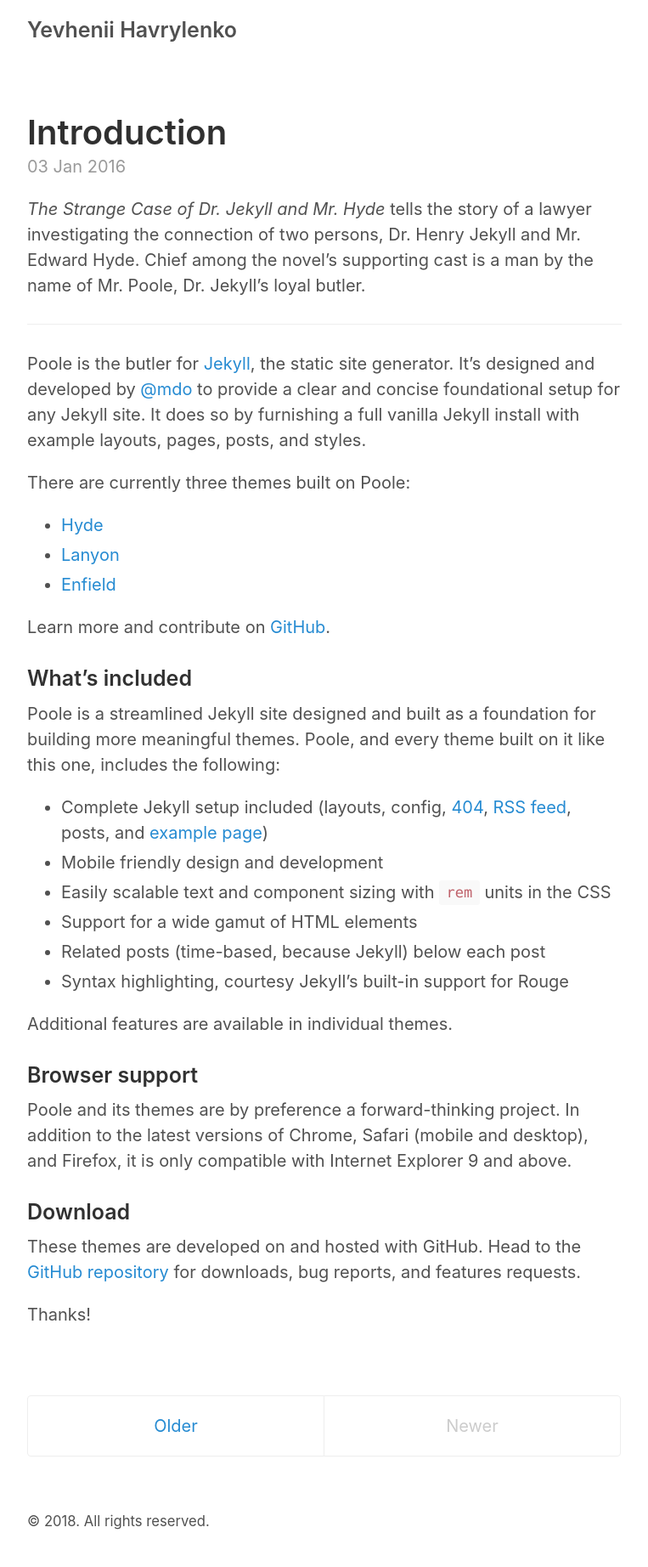
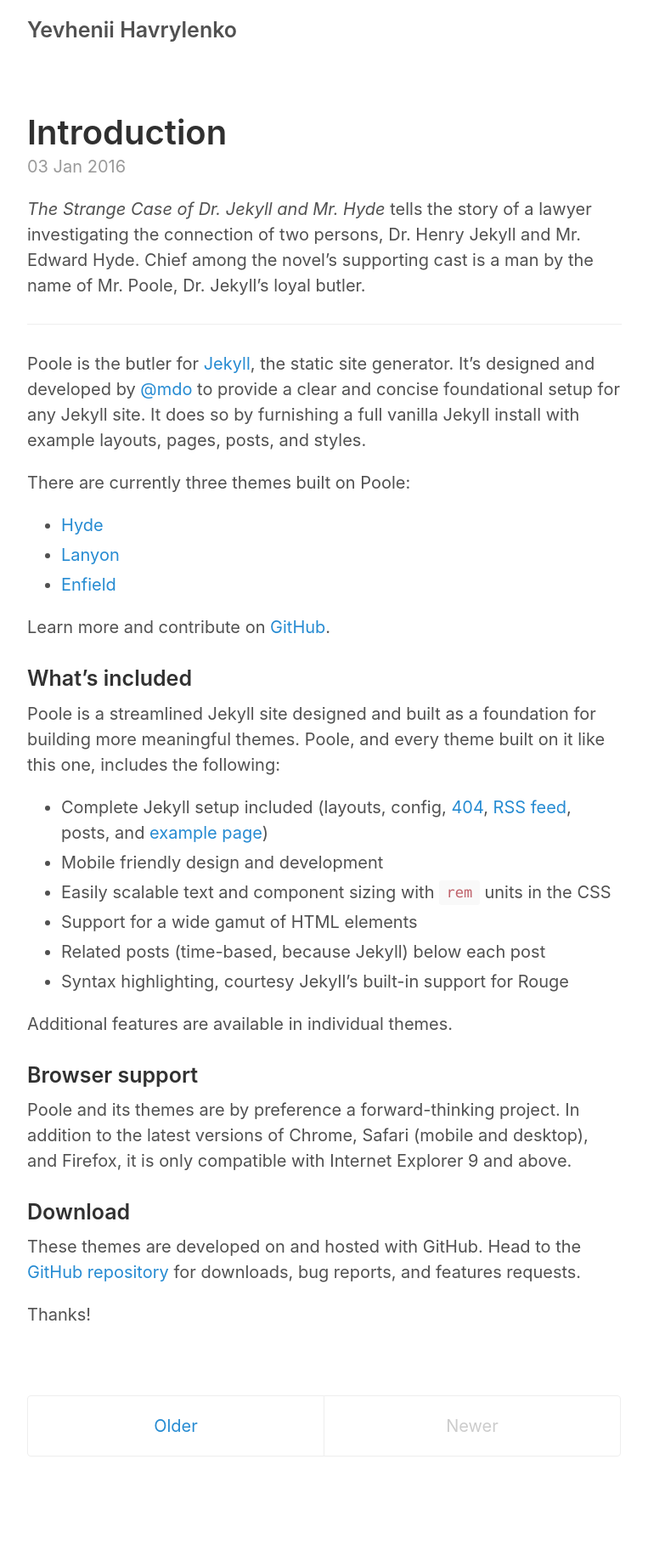
Before and after one commit to yevhenii-havrylenko/yevhenii-havrylenko.github.io, a Jekyll site: the page built from index.html, in a window 1280 px wide. Shown: the whole page at 85% size, without its empty margins (258-1021 px from the left). Built offline with Jekyll 4.4.1, drawn with Linux system fonts in a browser that asks for light colours; the list of posts is cut into pages by our own code; after the commit the page ends 1774 px from its top, so only the background shows below that.

Commit message:
Update default.html

```diff
--- a/_layouts/default.html
+++ b/_layouts/default.html
@@ -17,14 +17,10 @@
         {{ content }}
       </main>
 
-      <footer class="footer">
-        <small>
-          &copy; <time datetime="{{ site.time | date_to_xmlschema }}">{{ site.time | date: '%Y' }}</time>. All rights reserved.
-        </small>
-      </footer>
+
     </div>
 
-    {% if site.analytics_id %}
+   <!-- {% if site.analytics_id %}
      <script>
        (function(i,s,o,g,r,a,m){i['GoogleAnalyticsObject']=r;i[r]=i[r]||function(){
        (i[r].q=i[r].q||[]).push(arguments)},i[r].l=1*new Date();a=s.createElement(o),
@@ -33,6 +29,6 @@
        ga('create', '{{ site.analytics_id }}', 'auto');
        ga('send', 'pageview');
      </script>
-    {% endif %}
+    {% endif %} -->
   </body>
 </html>
```
